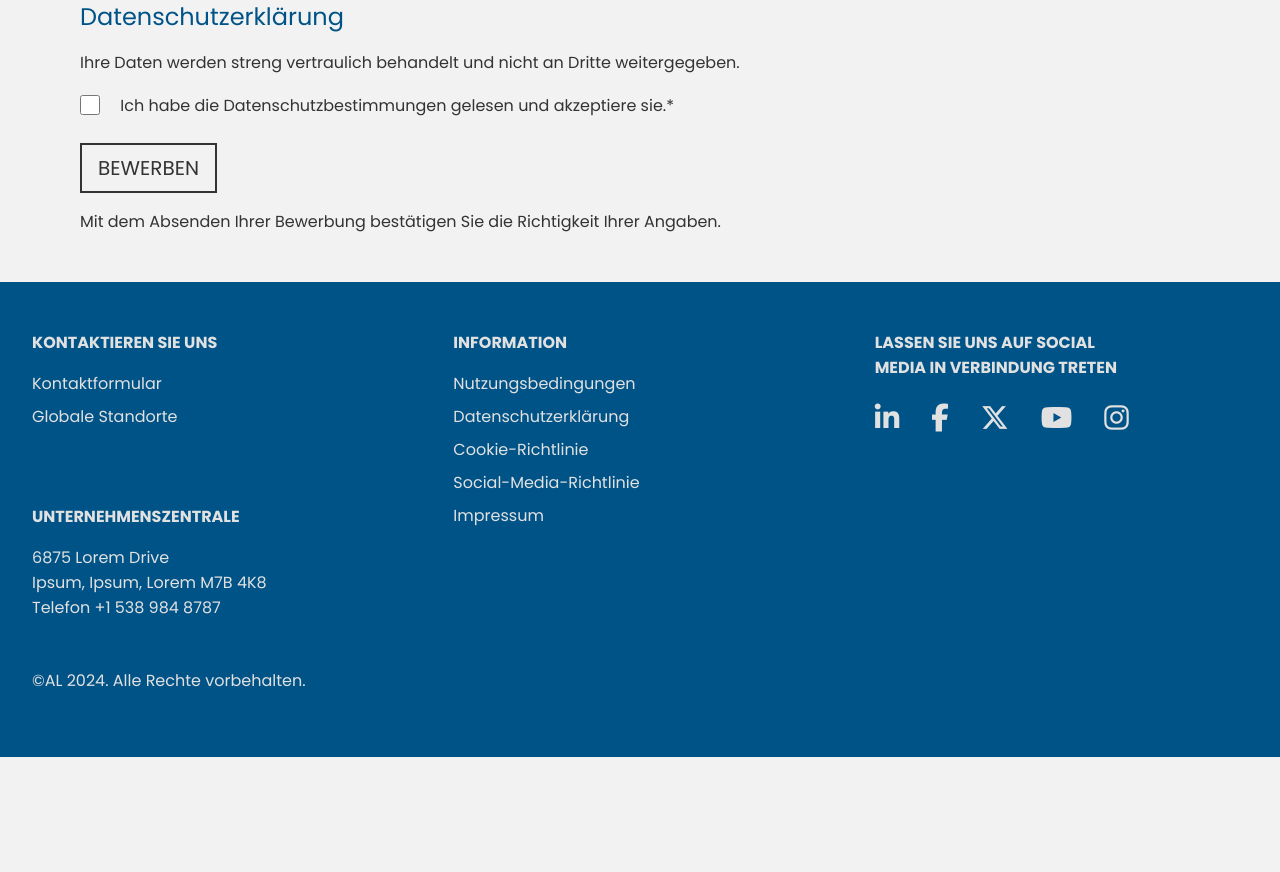
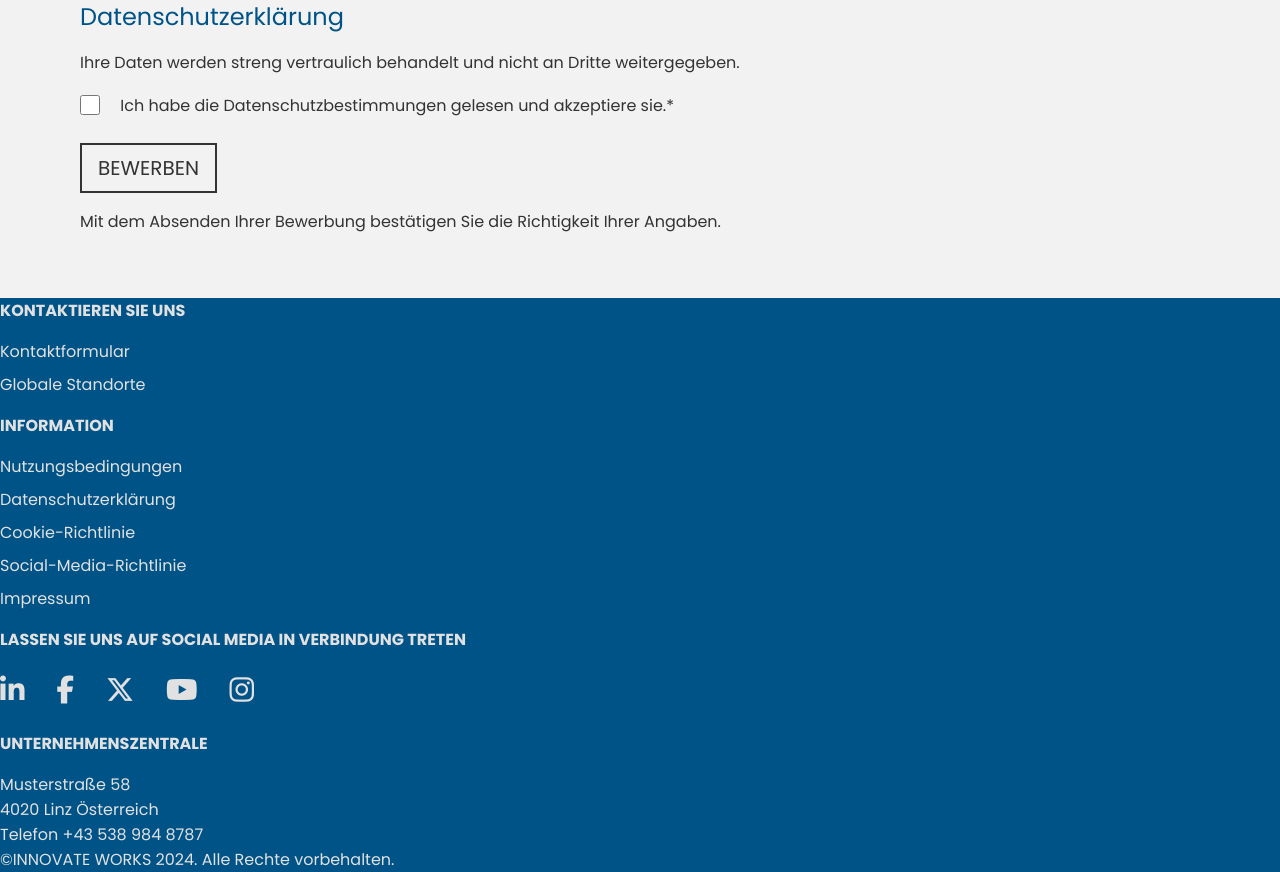
Before and after one commit to AndreasLesovsky/innovate-works, a PHP site: page / in a window 1280 px wide. Shown: the part 1965-2837 px from the top of the page. Before the commit the page ends 2722 px from the top, so only its background shows below. Run offline with PHP 8.4, Linux system fonts and the light colour scheme; some libraries are stand-ins or nearby versions.

Commit message:
Add files via upload

```diff
--- a/innovate-works/index.php
+++ b/innovate-works/index.php
@@ -115,7 +115,7 @@ if (count($_POST) > 0) {
 
 <body>
 	<header>
-		<div class="wrapper-inner">
+		<div class="inner-container">
 			<a href="#">
 				<svg width="60" height="60" viewBox="0 0 200 200" xmlns="http://www.w3.org/2000/svg">
 					<polygon points="100,10 180,100 100,190 20,100" fill="var(--col-main)" transform="rotate(70, 100, 100)" />
@@ -338,7 +338,7 @@ if (count($_POST) > 0) {
 		</form>
 	</main>
 	<footer>
-		<div class="wrapper-inner">
+		<div class="inner-container">
 			<div>
 				<h2>Kontaktieren Sie Uns</h2>
 				<ul>
@@ -369,13 +369,13 @@ if (count($_POST) > 0) {
 			<div>
 				<h2>Unternehmenszentrale</h2>
 				<p>
-					6875 Lorem Drive<br>
-					Ipsum, Ipsum, Lorem M7B 4K8<br>
-					Telefon +1 538 984 8787
+					Musterstraße 58<br>
+					4020 Linz Österreich<br>
+					Telefon +43 538 984 8787
 				</p>
 			</div>
 			<address>
-				©AL 2024. Alle Rechte vorbehalten.
+				©INNOVATE WORKS 2024. Alle Rechte vorbehalten.
 			</address>
 		</div>
 	</footer>
```
